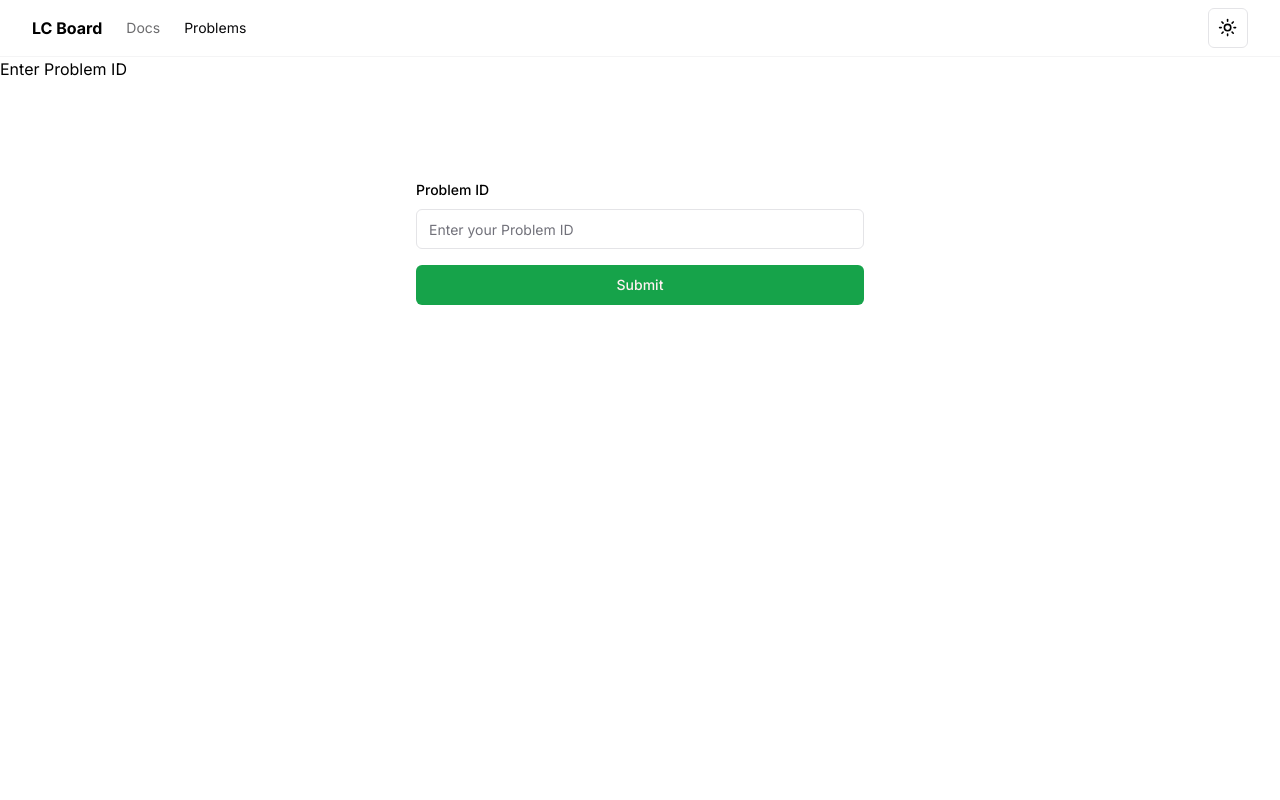
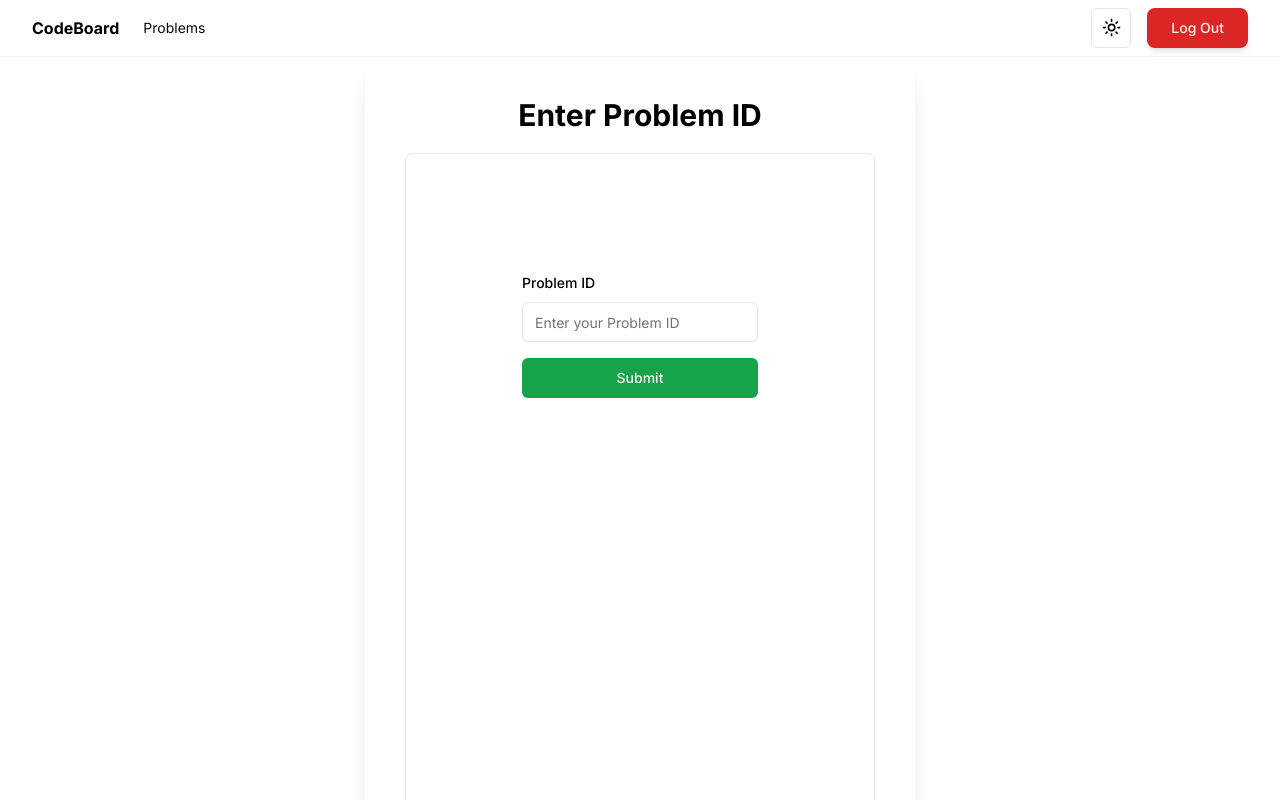
Before and after one commit to Aman-Pandey923/leetcodeboard, a Next.js app: page /problems in a window 1280 px wide. Shown: the top 800 px of the page. Built offline with nearby package versions, Linux system fonts and the light colour scheme; no server answers.

Commit message:
added logout button to header modified problems page , main nav

```diff
--- a/app/page.tsx
+++ b/app/page.tsx
@@ -34,15 +34,6 @@ export default function Home() {
     <div className="relative flex min-h-screen flex-col justify-center overflow-hidden py-6 sm:py-12">
       <div className="relative px-6 pt-10 pb-8 shadow-xl ring-1 ring-gray-900/5 sm:mx-auto sm:max-w-lg sm:rounded-lg sm:px-10">
         <div className="flex space-x-4">
-          <Button
-            onClick={() => {
-              signOut(auth)
-              sessionStorage.removeItem("user")
-            }}
-          >
-            {" "}
-            Log Out{" "}
-          </Button>
           <Button> Hello </Button>
           <ModeToggle />
         </div>
@@ -50,3 +41,16 @@ export default function Home() {
     </div>
   )
 }
+
+export function LogOutButton() {
+  return (
+    <Button className="px-6 py-2 bg-red-600 hover:bg-red-700 focus:ring-4 focus:ring-red-300 rounded-lg shadow-md transition duration-150 ease-in-out transform hover:scale-105"
+      onClick={() => {
+        signOut(auth)
+        sessionStorage.removeItem("user")
+      }}
+    >
+      Log Out
+    </Button>
+  )
+}
--- a/app/problems/page.tsx
+++ b/app/problems/page.tsx
@@ -1,9 +1,13 @@
 import LCForm from "@/components/custom/lc-form"
 
 const ProblemsPage = () => (
-  <div>
-    <h1>Enter Problem ID</h1>
+  <div className="min-h-screen flex items-center justify-center">
+    <div className="p-10 rounded-lg shadow-xl w-300">
+    <h1 className="text-center text-3xl mb-5 font-bold">Enter Problem ID</h1>
+    <div className="border p-5 mb-96 rounded-lg">
     <LCForm />
+    </div>
+    </div>
   </div>
 )
 
--- a/components/main-nav.tsx
+++ b/components/main-nav.tsx
@@ -19,15 +19,6 @@ export function MainNav() {
       </Link>
       <nav className="flex items-center gap-4 text-sm lg:gap-6">
         <Link
-          href="/docs"
-          className={cn(
-            "transition-colors hover:text-foreground/80",
-            pathname === "/docs" ? "text-foreground" : "text-foreground/60"
-          )}
-        >
-          Docs
-        </Link>
-        <Link
           href="/problems"
           className={cn(
             "transition-colors hover:text-foreground/80",
--- a/components/site-header.tsx
+++ b/components/site-header.tsx
@@ -1,5 +1,6 @@
 import { ModeToggle } from "@/components/mode-toggle"
 import { MainNav } from "@/components/main-nav"
+import { LogOutButton } from "@/app/page"
 
 export function SiteHeader() {
   return (
@@ -8,7 +9,10 @@ export function SiteHeader() {
         <MainNav />
         <div className="flex flex-1 items-center justify-between space-x-2 md:justify-end">
           <nav className="flex items-center">
+          <div className="flex space-x-4">
             <ModeToggle />
+            <LogOutButton />
+          </div>
           </nav>
         </div>
       </div>
--- a/config/site.ts
+++ b/config/site.ts
@@ -1,5 +1,5 @@
 export const siteConfig = {
-  name: "LC Board",
+  name: "CodeBoard",
   url: "https://ui.shadcn.com",
   description: "Virtual Whiteboard for LeetCode Problems.",
   links: {
```
